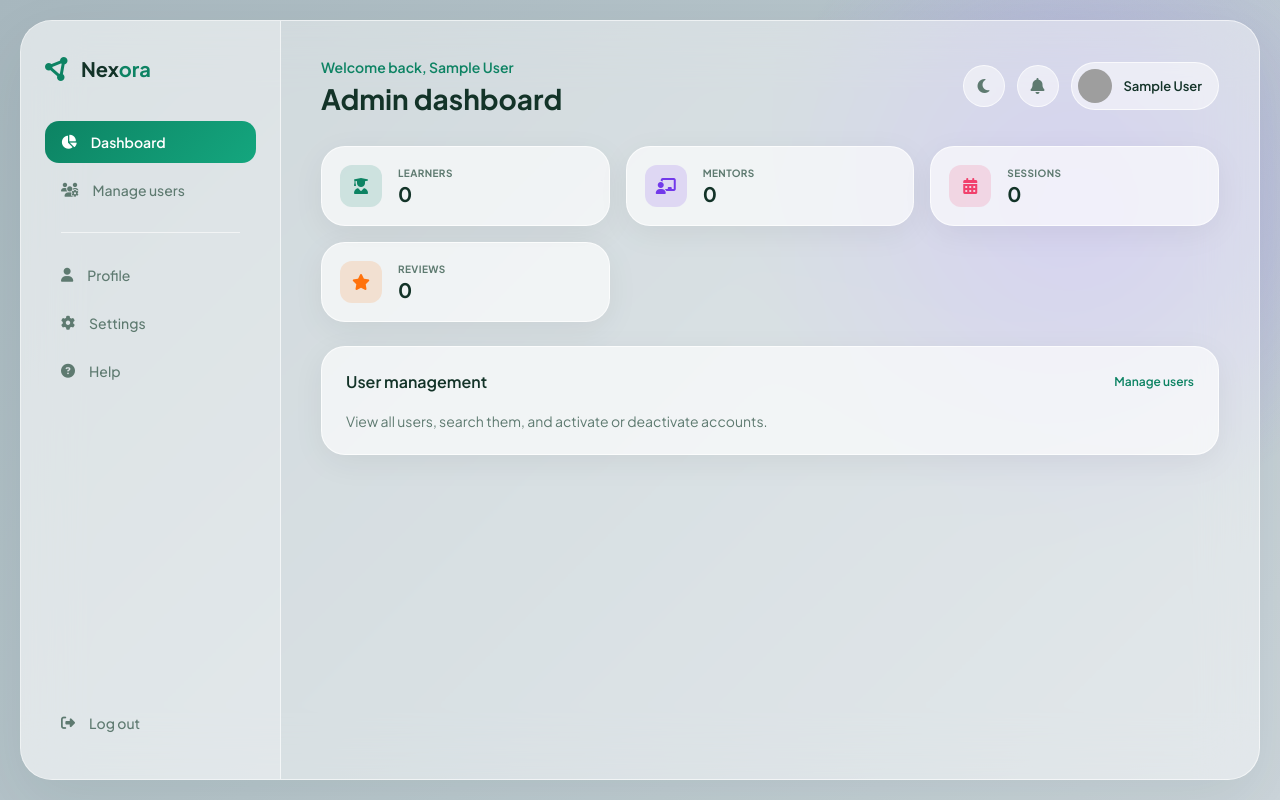
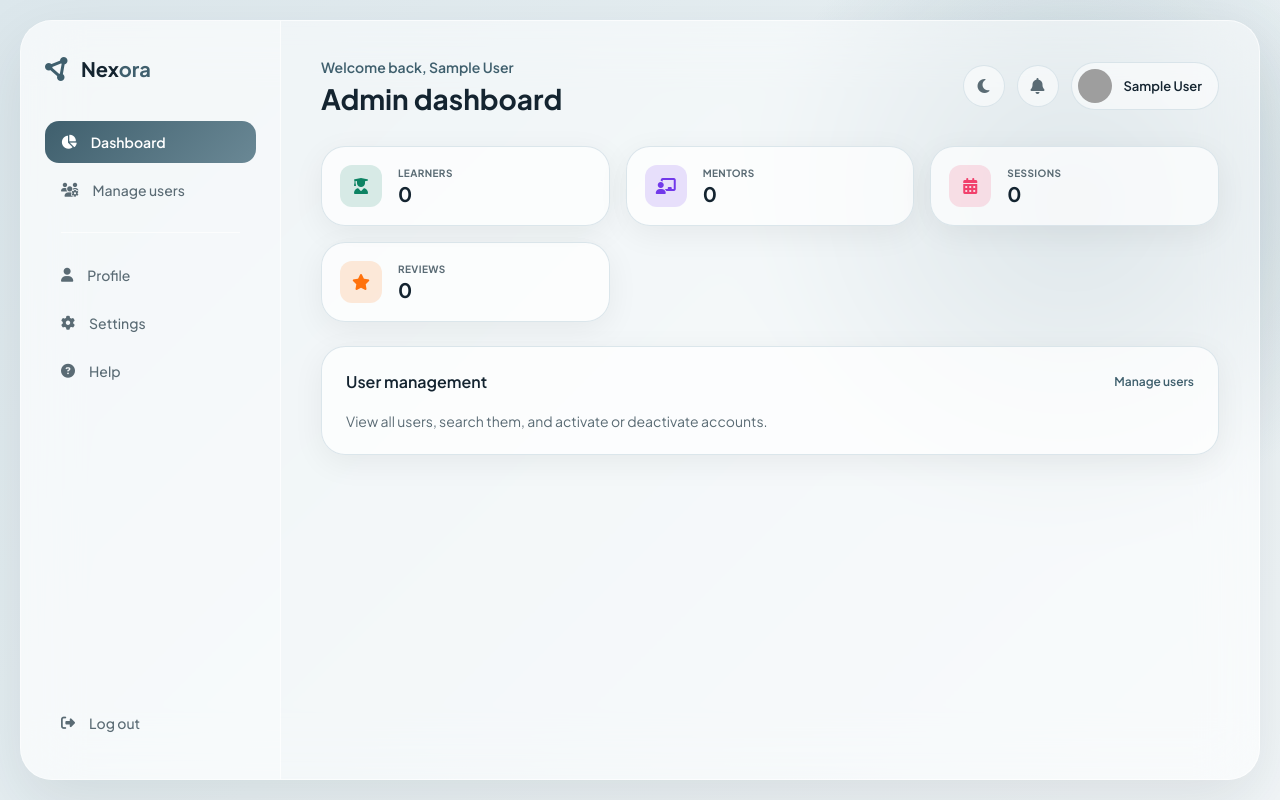
Before and after one commit to ANishKatwal08/Nexora, a Flask app: page /dashboard in a window 1280 px wide. Run offline with Flask 3, Linux system fonts and the light colour scheme; the visitor is signed in with stand-in values (Sample User, id 1); data that the repository does not hold is empty; grey boxes are pictures that could not be loaded.

Commit message:
Reskinned dashboard to dusty blue palette

```diff
--- a/app/static/css/dashboard.css
+++ b/app/static/css/dashboard.css
@@ -1,60 +1,60 @@
-/* ===== Nexora dashboard theme (glass, light + dark) ===== */
+/* ===== Nexora dashboard theme (dusty blue, light + dark) ===== */
 @import url('https://fonts.googleapis.com/css2?family=Plus+Jakarta+Sans:wght@400;500;600;700&display=swap');
 
-/* ---- Light theme (default) ---- */
+/* ---- Light theme (default), dusty blue ---- */
 :root {
-    --bg-gradient: linear-gradient(135deg, #a7b7be 0%, #b8c6cc 50%, #ccd5db 100%);
-    --glow: radial-gradient(circle, rgba(175, 161, 238, 0.7) 0%, rgba(255, 255, 255, 0) 70%);
+    --bg-gradient: linear-gradient(135deg, #dce7ec 0%, #e8f0f3 50%, #f2f6f8 100%);
+    --glow: radial-gradient(circle, rgba(142, 169, 181, 0.5) 0%, rgba(255, 255, 255, 0) 70%);
 
-    --glass-bg: rgba(255, 255, 255, 0.45);
-    --glass-border: rgba(255, 255, 255, 0.6);
-    --card-bg: rgba(255, 255, 255, 0.65);
-    --card-border: rgba(255, 255, 255, 0.7);
+    --glass-bg: rgba(255, 255, 255, 0.5);
+    --glass-border: rgba(255, 255, 255, 0.65);
+    --card-bg: rgba(255, 255, 255, 0.7);
+    --card-border: rgba(205, 220, 227, 0.7);
 
-    --text-main: #133328;
-    --text-muted: #5e7a70;
-    --accent-teal: #0d8363;
-    --accent-grad: linear-gradient(135deg, #0d8363 0%, #14a67e 100%);
-    --accent-active-bg: rgba(13, 131, 99, 0.15);
-    --danger: #f1416c;
-    --success: #0d8363;
+    --text-main: #142430;
+    --text-muted: #5a6b74;
+    --accent-teal: #3f5f6d;
+    --accent-grad: linear-gradient(135deg, #3f5f6d 0%, #6a8895 100%);
+    --accent-active-bg: rgba(63, 95, 109, 0.14);
+    --danger: #b3453c;
+    --success: #3f5f6d;
 
-    --sidebar-bg: rgba(255, 255, 255, 0.25);
-    --hover-bg: rgba(255, 255, 255, 0.4);
-    --badge-bg: rgba(255, 255, 255, 0.5);
-    --input-bg: rgba(255, 255, 255, 0.55);
-    --input-bg-focus: rgba(255, 255, 255, 0.8);
-    --container-shadow: 0 24px 64px rgba(19, 51, 40, 0.08);
+    --sidebar-bg: rgba(255, 255, 255, 0.3);
+    --hover-bg: rgba(226, 236, 240, 0.6);
+    --badge-bg: rgba(255, 255, 255, 0.55);
+    --input-bg: rgba(255, 255, 255, 0.6);
+    --input-bg-focus: rgba(255, 255, 255, 0.9);
+    --container-shadow: 0 24px 64px rgba(20, 36, 48, 0.1);
     --active-shadow: none;
-    --focus-glow: none;
+    --focus-glow: 0 0 0 3px rgba(106, 136, 149, 0.15);
 }
 
-/* ---- Dark theme (obsidian) ---- */
+/* ---- Dark theme (deep navy blue) ---- */
 [data-theme="dark"] {
-    --bg-gradient: linear-gradient(135deg, #0b0f19 0%, #111827 100%);
-    --glow: radial-gradient(circle, rgba(99, 102, 241, 0.18) 0%, rgba(255, 255, 255, 0) 70%);
+    --bg-gradient: linear-gradient(135deg, #0e1a22 0%, #16262f 100%);
+    --glow: radial-gradient(circle, rgba(106, 136, 149, 0.2) 0%, rgba(255, 255, 255, 0) 70%);
 
-    --glass-bg: rgba(17, 24, 39, 0.6);
+    --glass-bg: rgba(18, 30, 38, 0.6);
     --glass-border: rgba(255, 255, 255, 0.08);
-    --card-bg: rgba(31, 41, 55, 0.45);
-    --card-border: rgba(255, 255, 255, 0.06);
+    --card-bg: rgba(26, 42, 52, 0.5);
+    --card-border: rgba(255, 255, 255, 0.07);
 
-    --text-main: #f3f4f6;
-    --text-muted: #9ca3af;
-    --accent-teal: #10b981;
-    --accent-grad: linear-gradient(135deg, #059669 0%, #10b981 100%);
-    --accent-active-bg: rgba(16, 185, 129, 0.15);
-    --danger: #ef4444;
-    --success: #10b981;
+    --text-main: #eef3f5;
+    --text-muted: #9db1ba;
+    --accent-teal: #8ea9b5;
+    --accent-grad: linear-gradient(135deg, #6a8895 0%, #8ea9b5 100%);
+    --accent-active-bg: rgba(142, 169, 181, 0.16);
+    --danger: #d9736a;
+    --success: #8ea9b5;
 
-    --sidebar-bg: rgba(10, 15, 26, 0.3);
+    --sidebar-bg: rgba(10, 18, 24, 0.35);
     --hover-bg: rgba(255, 255, 255, 0.05);
     --badge-bg: rgba(255, 255, 255, 0.05);
-    --input-bg: rgba(17, 24, 39, 0.7);
-    --input-bg-focus: rgba(31, 41, 55, 0.8);
-    --container-shadow: 0 24px 64px rgba(0, 0, 0, 0.4);
-    --active-shadow: inset 0 1px 1px rgba(255, 255, 255, 0.2), 0 4px 20px rgba(16, 185, 129, 0.3);
-    --focus-glow: 0 0 12px rgba(16, 185, 129, 0.2);
+    --input-bg: rgba(18, 30, 38, 0.7);
+    --input-bg-focus: rgba(26, 42, 52, 0.85);
+    --container-shadow: 0 24px 64px rgba(0, 0, 0, 0.45);
+    --active-shadow: inset 0 1px 1px rgba(255, 255, 255, 0.15), 0 4px 20px rgba(106, 136, 149, 0.3);
+    --focus-glow: 0 0 12px rgba(142, 169, 181, 0.25);
 }
 
 * {
```
Also changed, not shown: other parts of app/static/css/dashboard.css (+91 -0 lines).
